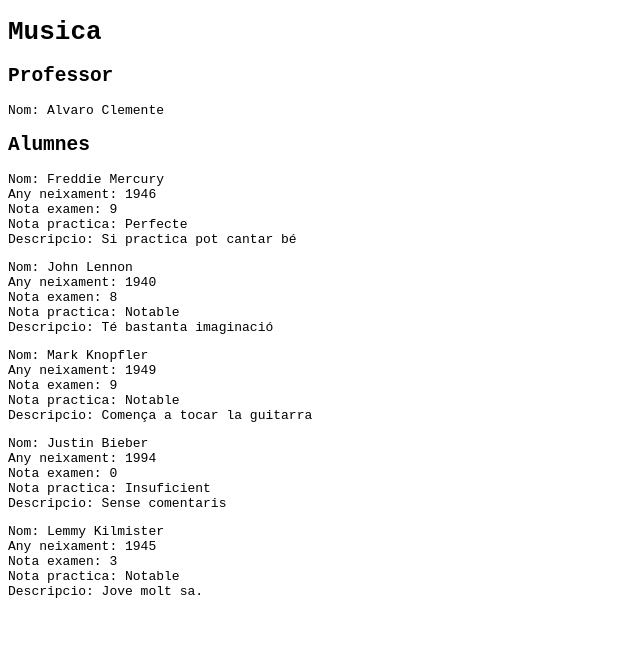
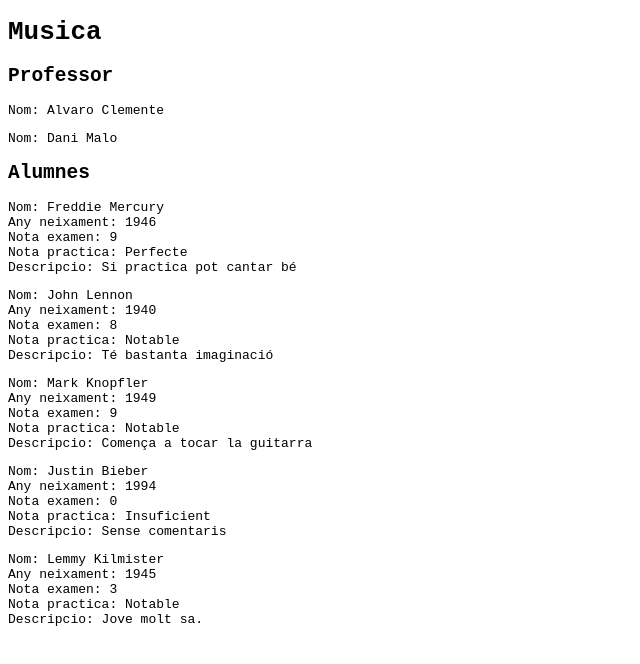
Before and after one commit to snebotcifpfbmoll/LLM, a plain HTML site: page JSON/P01/index.html in a window 1280 px wide. Shown: the whole page, without its empty margins (0-640 px from the left). Drawn offline with Linux system fonts and the light colour scheme.

Commit message:
exempleHTML9

```diff
--- a/JSON/P01/css/styles.css
+++ b/JSON/P01/css/styles.css
@@ -5,3 +5,6 @@ body {
 #nom_classe {
     text-transform: capitalize;
 }
+
+#profe_nom {
+}
--- a/JSON/P01/js/main.js
+++ b/JSON/P01/js/main.js
@@ -1,5 +1,5 @@
 function carregarJSON() {
-    const json = '{"classe":{"@assignatura":"musica","professor":{"nom":"Alvaro Clemente","any_neixament":"1960","anys_experiencia":"35"},"alumnes":[{"alumne":{"@nom":"Freddie Mercury","any_neixament":"1946","nota_examen":"9","nota_practica":"Perfecte","descripcio":"Si practica pot cantar b\u00e9"}},{"alumne":{"@nom":"John Lennon","any_neixament":"1940","nota_examen":"8","nota_practica":"Notable","descripcio":"T\u00e9 bastanta imaginaci\u00f3"}},{"alumne":{"@nom":"Mark Knopfler","any_neixament":"1949","nota_examen":"9","nota_practica":"Notable","descripcio":"Comen\u00e7a a tocar la guitarra"}},{"alumne":{"@nom":"Justin Bieber","any_neixament":"1994","nota_examen":"0","nota_practica":"Insuficient","descripcio":"Sense comentaris"}},{"alumne":{"@nom":"Lemmy Kilmister","any_neixament":"1945","nota_examen":"3","nota_practica":"Notable","descripcio":"Jove molt sa."}}]}}';
+    const json = '{"classe":{"@assignatura":"musica","professors":[{"professor":{"nom":"Alvaro Clemente","any_neixament":"1960","anys_experiencia":"35"}},{"professor":{"nom":"Dani Malo","any_neixament":"1969","anys_experiencia":"20"}}],"alumnes":[{"alumne":{"@nom":"Freddie Mercury","any_neixament":"1946","nota_examen":"9","nota_practica":"Perfecte","descripcio":"Si practica pot cantar bé"}},{"alumne":{"@nom":"John Lennon","any_neixament":"1940","nota_examen":"8","nota_practica":"Notable","descripcio":"Té bastanta imaginació"}},{"alumne":{"@nom":"Mark Knopfler","any_neixament":"1949","nota_examen":"9","nota_practica":"Notable","descripcio":"Comença a tocar la guitarra"}},{"alumne":{"@nom":"Justin Bieber","any_neixament":"1994","nota_examen":"0","nota_practica":"Insuficient","descripcio":"Sense comentaris"}},{"alumne":{"@nom":"Lemmy Kilmister","any_neixament":"1945","nota_examen":"3","nota_practica":"Notable","descripcio":"Jove molt sa."}}]}}';
     const objJson = JSON.parse(json);
 
     // Obtenir element div (contenidor)
@@ -10,26 +10,28 @@ function carregarJSON() {
     assignatura.setAttribute("id", "nom_classe");
     assignatura.innerText = objJson.classe["@assignatura"];
 
-    // Element profe
-    profe = document.createElement("div");
-    //profe.setAttribute("id", "profe");
+    // Professors
+    professors = document.createElement("div");
+    professors.setAttribute("id", "professors");
 
     profe_titol = document.createElement("h2");
-    //profe_titol.setAttibute("id", "profe_titol");
+    profe_titol.setAttribute("id", "profe_titol");
     profe_titol.innerText = "Professor";
+    professors.appendChild(profe_titol);
 
-    profe_nom = document.createElement("p");
-    //profe_nom.setAttibute("id", "profe_nom");
-    profe_nom.innerText += "Nom: " + objJson.classe.professor.nom;
-
-    profe.appendChild(profe_titol);
-    profe.appendChild(profe_nom);
+    for (var i = 0; i < objJson.classe.professors.length; i ++) {
+        objProfe = objJson.classe.professors[i];
+        profe = document.createElement("p");
+        profe.setAttribute("id", "profe_nom");
+        profe.innerText += "Nom: " + objProfe.professor.nom;
+        professors.appendChild(profe);
+    }
 
     // L'element alumnes contindra tots els alumnes dins de la classe
     alumnes = document.createElement("div");
-    //alumnes.setAttribute("id", "alumnes");
+    alumnes.setAttribute("id", "alumnes");
     alumnes_titol = document.createElement("h2");
-    //alumnes_titol.setAttribute("id", "alumnes_titol");
+    alumnes_titol.setAttribute("id", "alumnes_titol");
     alumnes_titol.innerText += "Alumnes";
     alumnes.appendChild(alumnes_titol);
 
@@ -47,6 +49,6 @@ function carregarJSON() {
 
     // Afegim tots els elements al document
     contenidor.appendChild(assignatura);
-    contenidor.appendChild(profe);
+    contenidor.appendChild(professors);
     contenidor.appendChild(alumnes);
 }
```
Also changed, not shown: JSON/P01/data/classe.json (+12 -2 lines), JSON/P01/data/classe.xml (+7 -5 lines).
